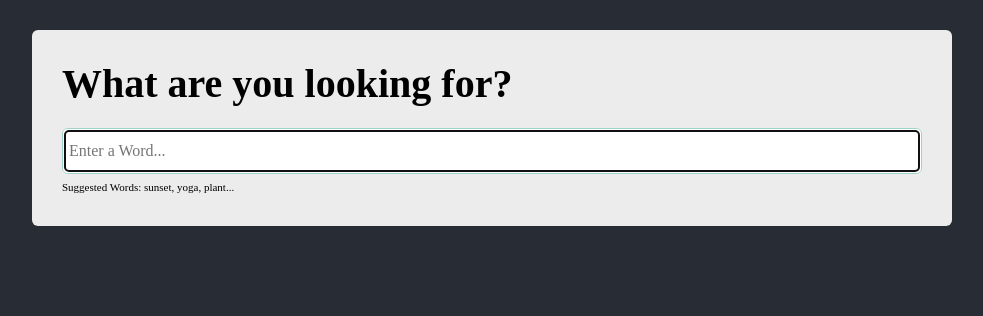
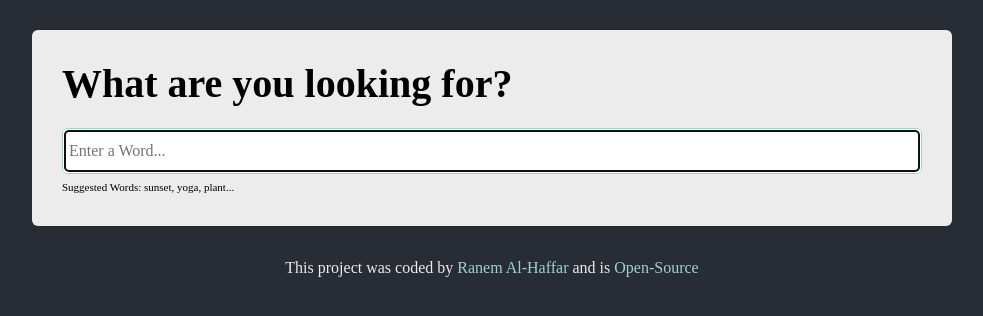
Before and after one commit to Ranem97/dictionary-project, a React (Create React App) app: page / in a window 1280 px wide. Shown: the top 316 px of the page, without its empty margins (148-1131 px from the left). Built offline with nearby package versions, Linux system fonts and the light colour scheme; a web font is replaced by a local one.

Commit message:
added the footer

```diff
--- a/src/App.css
+++ b/src/App.css
@@ -6,3 +6,11 @@ body {
   max-width: 960px;
   margin: 0 auto;
 }
+.App footer {
+  text-align: center;
+  color: #ececec;
+}
+.App footer a {
+  text-decoration: none;
+  color: #9fd3c7;
+}
--- a/src/App.js
+++ b/src/App.js
@@ -7,6 +7,25 @@ function App() {
     <div className="App">
       <header className="App-header"></header>
       <Dictionary />
+      <footer>
+        This project was coded by{" "}
+        <a
+          href="https://focused-joliot-da009a.netlify.app/"
+          target="_blank"
+          rel="noreferrer"
+        >
+          Ranem Al-Haffar
+        </a>{" "}
+        and is{" "}
+        <a
+          href="https://github.com/Ranem97/dictionary-project"
+          target="_blank"
+          rel="noreferrer"
+        >
+          {" "}
+          Open-Source
+        </a>
+      </footer>
     </div>
   );
 }
```
